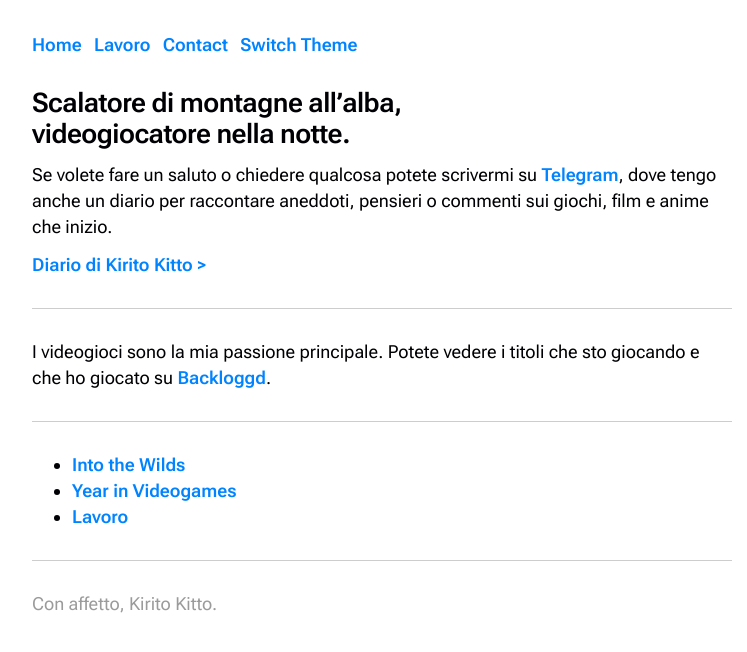
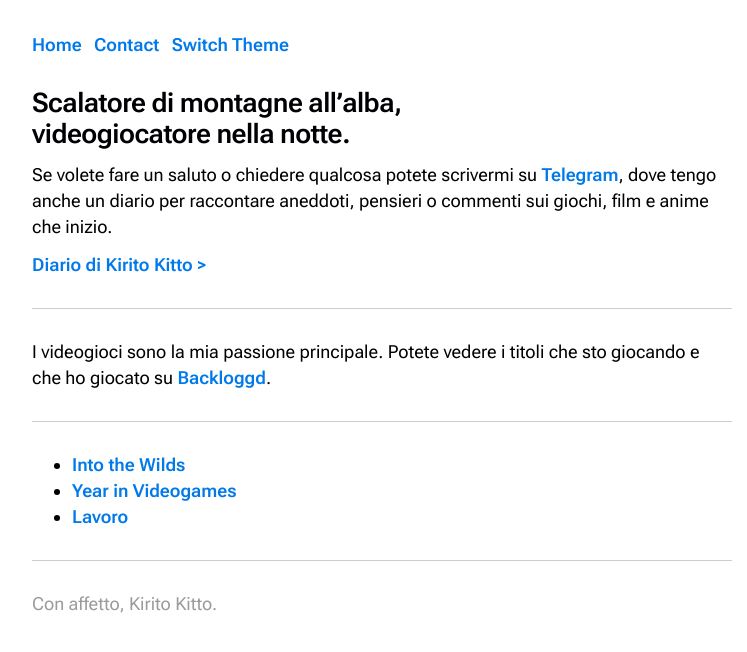
Before and after one commit to KiritoKitto/kiritokitto.github.io, a Jekyll site: the page built from index.md, in a window 1280 px wide. Shown: the top 652 px of the page, without its empty margins (258-1005 px from the left). Built offline with Jekyll 4.4.1, drawn with Linux system fonts in a browser that asks for light colours; our own code applies the rules of GitHub Pages for plain Markdown files; a script that is not in the unit is left out.

Commit message:
new test and colors

```diff
--- a/_layouts/default.html
+++ b/_layouts/default.html
@@ -20,7 +20,7 @@
   <header>
     <nav><p>
         <a href="{{ site.baseurl }}/">Home</a>
-        <a href="{{ site.baseurl }}/job">Lavoro</a>
+        <!-- <a href="{{ site.baseurl }}/job">Lavoro</a> -->
         <a href="https://t.me/kiritokitto">Contact</a>
         <a href="#" id="theme-link-switcher">Switch Theme</a>
       </p></nav>
--- a/css/light.css
+++ b/css/light.css
@@ -9,9 +9,9 @@
     --color-secondary: #000004;
     --color-tertiary: #9B9B9B;
 
-    --color-highlight: #0083ff;
+    --color-highlight: #0079e9;
 
-    --graph-highlight: rgb(0, 132, 255);
+    --graph-highlight: rgb(0, 108, 209);
     --graph-base01: rgb(195, 195, 198);
     --graph-base02: rgb(216, 216, 217);
     --graph-base03: rgb(234, 234, 235);
--- a/js/graph/year-in-videogames-24.js
+++ b/js/graph/year-in-videogames-24.js
@@ -16,20 +16,20 @@
     const Primary = rootStyles.getPropertyValue('--color-primary').trim();
     const Secondary = rootStyles.getPropertyValue('--color-secondary').trim();
 
+    var dynamicHeight = data.getNumberOfRows() * (50 + (3 * data.getNumberOfRows()));
     var data = google.visualization.arrayToDataTable([
         ['Year', 'Completati', 'Non Completati'],
-        ['2024', 23, 12],
+        ['2024', 27, 14],
         ['2023', 39, 17],
         ['2022', 48, 25]]);
 
-    var dynamicHeight = data.getNumberOfRows() * (50 + (3 * data.getNumberOfRows()));
     var options = { width: '100%', height: '100%',title: '',
         vAxis: {textStyle: { fontName: font, color: Secondary }},
         hAxis: {textStyle: { fontName: font, color: Secondary },gridlines: { color: graph01 },minorGridlines: { count: 0 }},
         legend: {textStyle: { fontName: font, color: Secondary }, position: 'bottom', alignment: 'start', maxLines: 10},
         series: {
             0: { color: highlight },
-            1: { color: graph01 }
+            1: { color: graph02 }
         },
         backgroundColor: { fill: 'transparent' },
         isStacked: true,
--- a/js/graph/year-in-videogames.js
+++ b/js/graph/year-in-videogames.js
@@ -16,20 +16,20 @@
     const Primary = rootStyles.getPropertyValue('--color-primary').trim();
     const Secondary = rootStyles.getPropertyValue('--color-secondary').trim();
 
+    var dynamicHeight = data.getNumberOfRows() * (50 + (3 * data.getNumberOfRows()));
     var data = google.visualization.arrayToDataTable([
         ['Year', 'Completati', 'Non Completati'],
-        ['2024', 23, 12],
+        ['2024', 27, 14],
         ['2023', 39, 17],
         ['2022', 48, 25]]);
 
-    var dynamicHeight = data.getNumberOfRows() * (50 + (3 * data.getNumberOfRows()));
     var options = { width: '100%', height: '100%',title: '',
         vAxis: {textStyle: { fontName: font, color: Secondary }},
         hAxis: {textStyle: { fontName: font, color: Secondary },gridlines: { color: graph01 },minorGridlines: { count: 0 }},
         legend: {textStyle: { fontName: font, color: Secondary }, position: 'bottom', alignment: 'start', maxLines: 10},
         series: {
             0: { color: highlight },
-            1: { color: graph01 }
+            1: { color: graph02 }
         },
         backgroundColor: { fill: 'transparent' },
         isStacked: true,
```
Also changed, not shown: page/Year in Videogames.md (+2 -6 lines).
